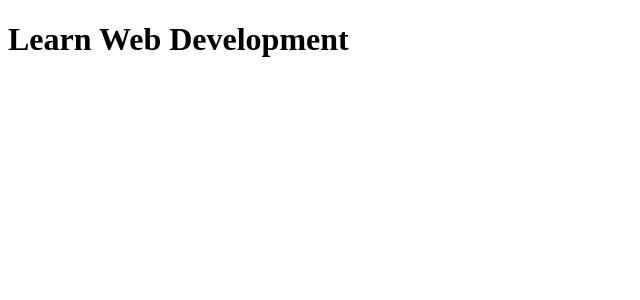
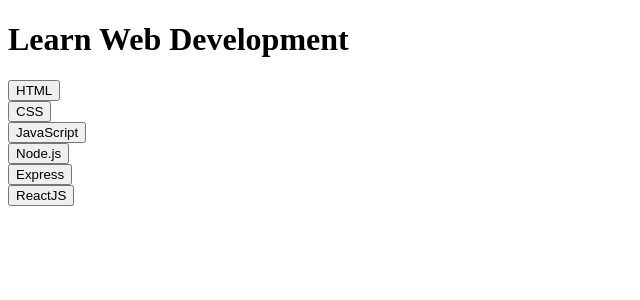
Before and after one commit to giorgiameffe/react-use-state, a React (Vite) app: page / in a window 1280 px wide. Shown: the top 300 px of the page, without its empty margins (0-640 px from the left). Built offline with nearby package versions, Linux system fonts and the light colour scheme.

Commit message:
feat: add buttons componenent list

```diff
--- a/src/App.jsx
+++ b/src/App.jsx
@@ -1,12 +1,13 @@
 import { useState } from 'react';
 import Header from './components/Header.jsx';
+import Main from './components/Main.jsx';
 
 function App() {
 
   return (
     <>
       <Header />
-
+      <Main />
     </>
   )
 }
--- a/src/components/Header.jsx
+++ b/src/components/Header.jsx
@@ -1,4 +1,4 @@
-// Funzione per intestazione della pagina
+// Componente Header
 
 export default function Header() {
 
--- /dev/null
+++ b/src/components/Main.jsx
@@ -0,0 +1,16 @@
+// Array di oggetti
+import languagesList from '../data/languages.js';
+
+// Bottone
+import ButtonsList from './button-components/ButtonsList.jsx';
+
+// Componente Main
+
+export default function Main() {
+    return (
+        <main>
+            <ButtonsList languages={languagesList} />
+        </main>
+
+    );
+}
--- /dev/null
+++ b/src/components/button-components/Button.jsx
@@ -0,0 +1,10 @@
+// Funzione per il singolo bottone
+
+export default function Button({ language }) {
+
+    return (
+        <div className="button">
+            <button>{language.title}</button>
+        </div>
+    );
+}
--- /dev/null
+++ b/src/components/button-components/ButtonsList.jsx
@@ -0,0 +1,12 @@
+import Button from './Button.jsx';
+// Funzione per lista di bottoni
+
+export default function ButtonsList({ languages }) {
+
+    return (
+        <div className="buttons-list">
+            {languages.map(language => <Button key={language.id} language={language} />)}
+            {/* <button>{title[0].title}</button> */}
+        </div>
+    );
+}
--- a/src/data/languages.js
+++ b/src/data/languages.js
@@ -30,3 +30,5 @@
         description: "ReactJS è una libreria JavaScript per costruire interfacce utente, in particolare applicazioni a pagina singola. Consente agli sviluppatori di creare componenti UI riutilizzabili e di gestire efficacemente lo stato dell'applicazione."
     }
 ];
+
+export default languages;
```
